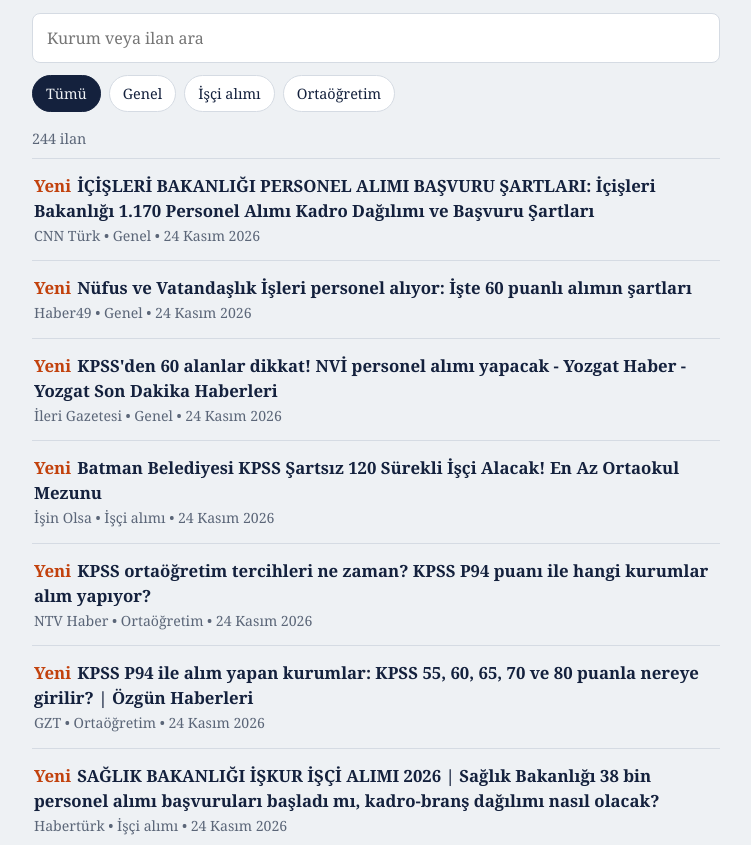
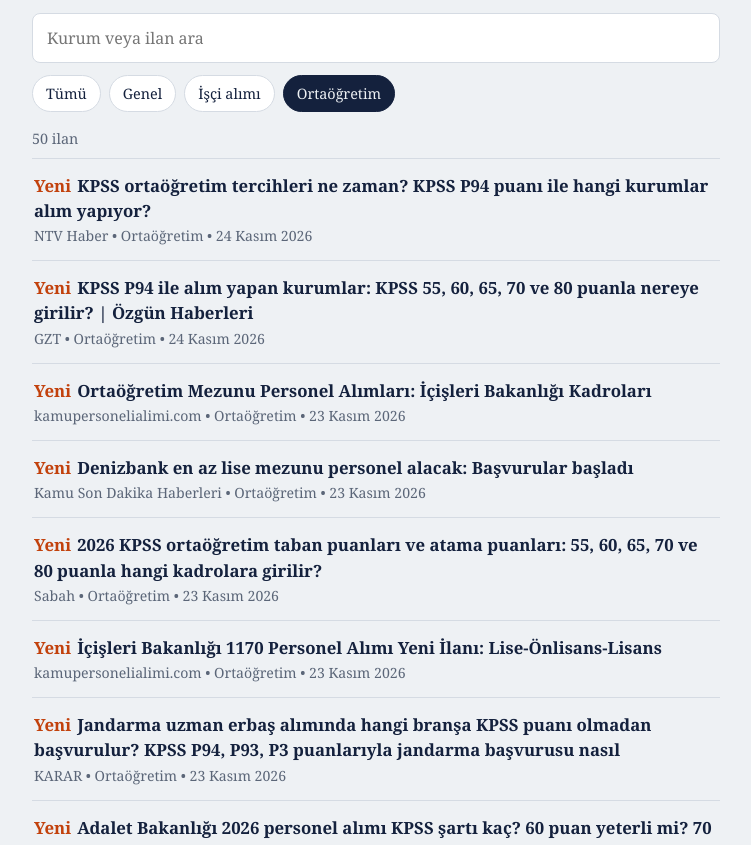
Before and after one commit to DriziceX420/kpss-ilan, a plain HTML site: page index.html in a window 1280 px wide. Shown: the part 97-942 px from the top of the page, without its empty margins (264-1015 px from the left). Drawn offline with Linux system fonts and the light colour scheme.

Commit message:
Change source filter from 'Tümü' to 'Ortaöğretim'

```diff
--- a/index.html
+++ b/index.html
@@ -51,7 +51,7 @@ function sample(){
     {baslik:"Tercih kılavuzu yayımlandı (örnek)",kurum:"ÖSYM",kaynak:"ÖSYM",tarih:d(9),link:"#"}
   ];
 }
-let all=[],src="Tümü";
+let all=[],src="Ortaöğretim";
 const $=id=>document.getElementById(id);
 const isNew=t=>(Date.now()-new Date(t).getTime())<3*day;
 function fmt(t){return new Date(t).toLocaleDateString("tr-TR",{day:"numeric",month:"long",year:"numeric"})}
@@ -89,6 +89,7 @@ async function init(){
     $("upd").textContent="Son güncelleme: "+new Date(j.guncelleme).toLocaleString("tr-TR");
   }catch(e){all=sample();demo=true;$("upd").textContent="Örnek görünüm"}
   all.sort((a,b)=>b.tarih.localeCompare(a.tarih));
+  if(!all.some(i=>i.kaynak===src))src="Tümü";
   $("note").hidden=!demo;
   chips();render();
 }
```
